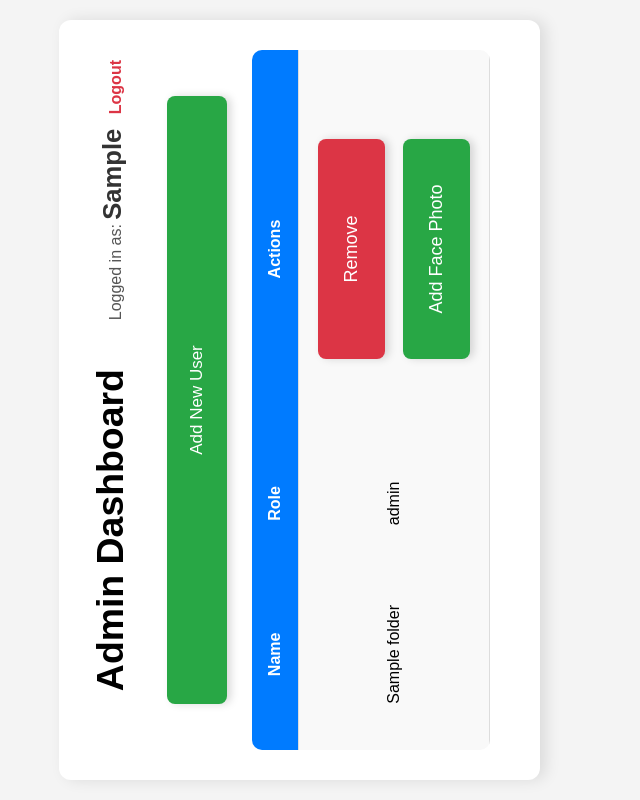
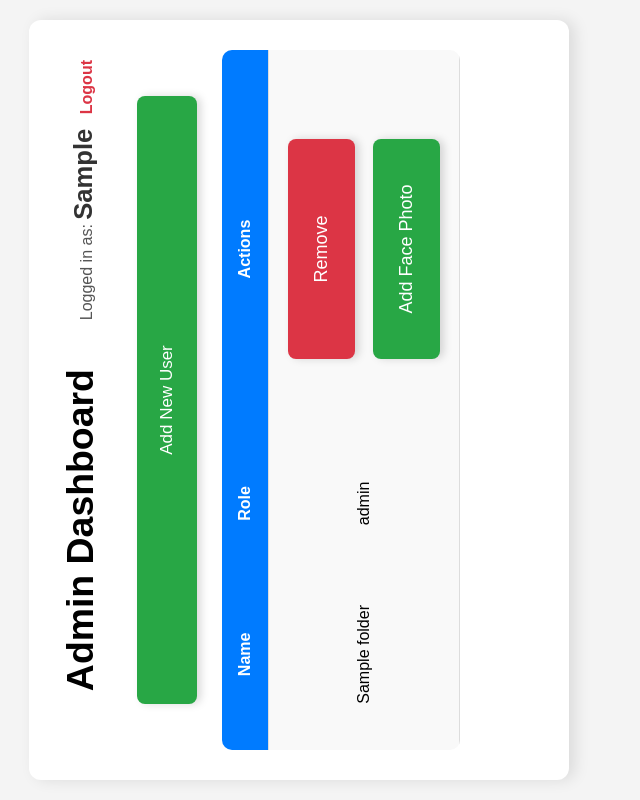
Before and after one commit to DiogoAzevedo03/face-auth, a Flask app: template web/templates/dashboard.html in a window 1280 px wide; the page is wider, and only the part inside the window is pictured. Shown: that part, without its empty margins (421-1061 px from the left). Run offline with Flask 3, Linux system fonts and the light colour scheme; the template is opened without the code that fills it: most values are stand-ins (such as "Sample title", 1, 10 or a date in 2020); parts of the project's set-up code (start-up, migrations or seed data) failed here and were passed over.

Commit message:
Improve dashboard scroll to show more users

```diff
--- a/web/templates/dashboard.html
+++ b/web/templates/dashboard.html
@@ -58,6 +58,9 @@
           border-radius: 12px;
           box-shadow: 0 6px 15px rgba(0,0,0,0.1);
           text-align: center;
+          min-height: 60vh;
+          max-height: 135vh;
+          overflow-y: auto;
         }
 
         h2, .top-bar strong {
```
